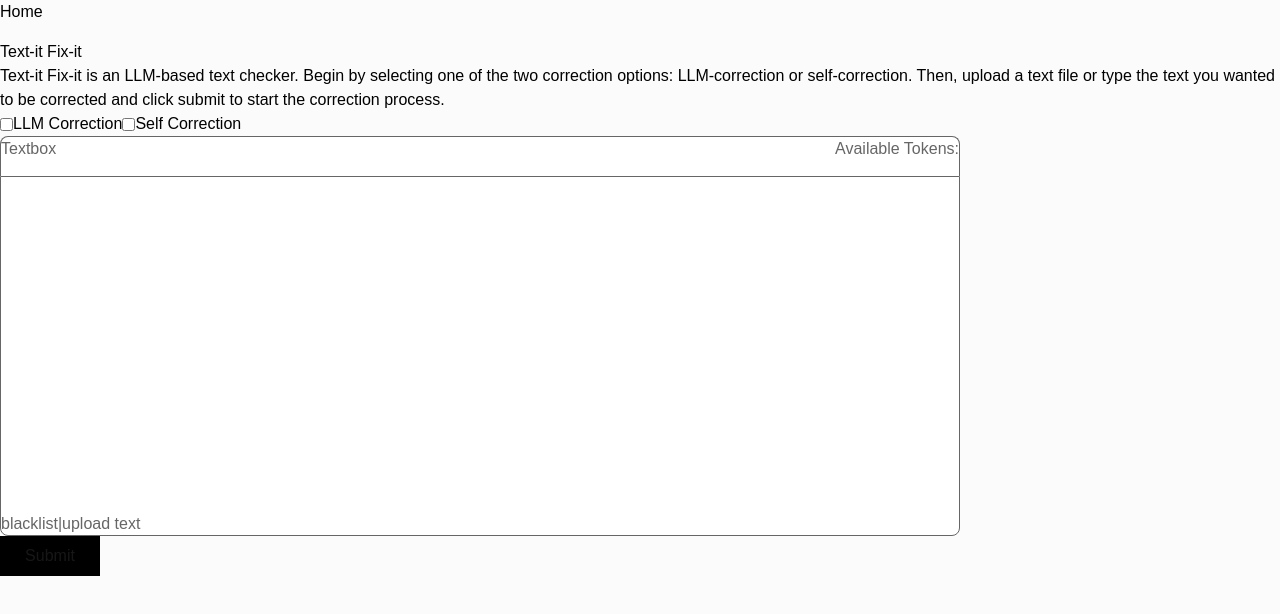
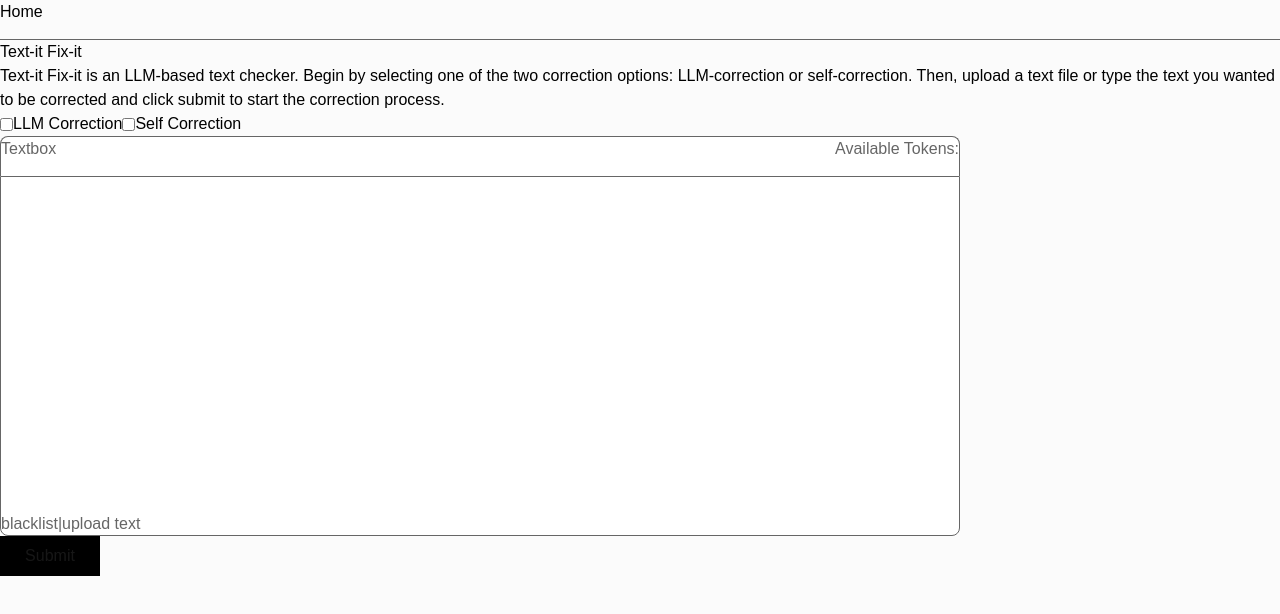
Before and after one commit to jdlu04/csc322, a Next.js app in the folder frontend/: page /free in a window 1280 px wide. Shown: the top 614 px of the page. Built offline with nearby package versions, Linux system fonts and the light colour scheme.

Commit message:
free user nav bar change

```diff
--- a/frontend/app/free/layout.js
+++ b/frontend/app/free/layout.js
@@ -3,7 +3,7 @@ import Link from "next/link";
 export default function FreeLayout({ children }) {
   return (
     <div>
-      <nav className="h-10 bg-greyBG">
+      <nav className="h-10 bg-greyBG border-b border-textGrey">
         <Link href="/paid" className="text-black">
           Home
         </Link>
```
